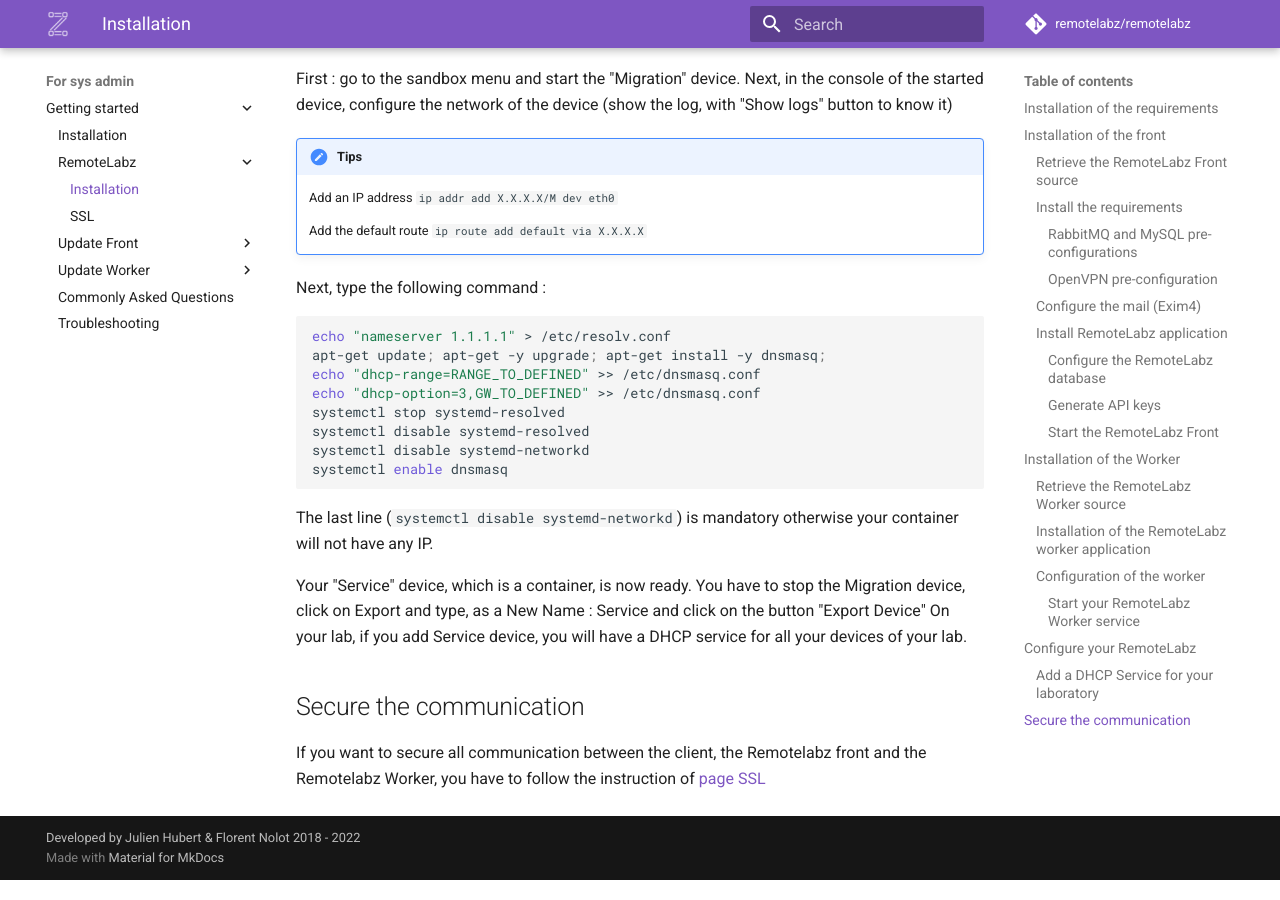
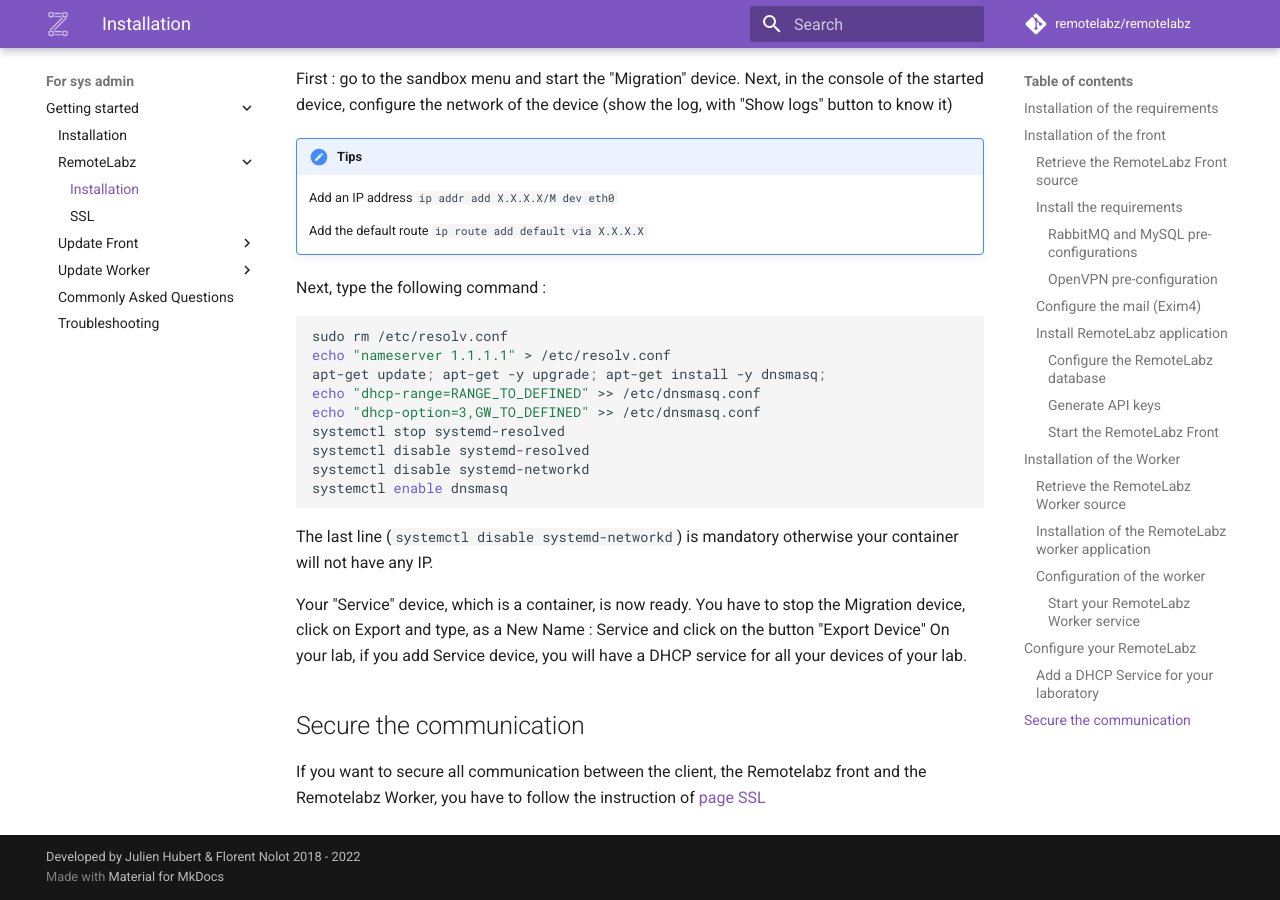
Before and after one commit to remotelabz/remotelabz-docs, an MkDocs documentation site: the page built from docs/administrators/getting-started/ubuntu-standalone.md, in a window 1280 px wide and 900 px high, scrolled down 7047 px. Built offline with MkDocs 1.6.1 and Material for MkDocs 9.7.7, drawn with Linux system fonts in a browser that asks for light colours; comment, search, counter and statistics services are not loaded.

Commit message:
dhcp configuration

````diff
--- a/docs/administrators/getting-started/ubuntu-standalone.md
+++ b/docs/administrators/getting-started/ubuntu-standalone.md
@@ -267,6 +267,7 @@ First : go to the sandbox menu and start the "Migration" device. Next, in the co
 
 Next, type the following command :
 ```bash
+sudo rm /etc/resolv.conf
 echo "nameserver 1.1.1.1" > /etc/resolv.conf
 apt-get update; apt-get -y upgrade; apt-get install -y dnsmasq;
 echo "dhcp-range=RANGE_TO_DEFINED" >> /etc/dnsmasq.conf
````
